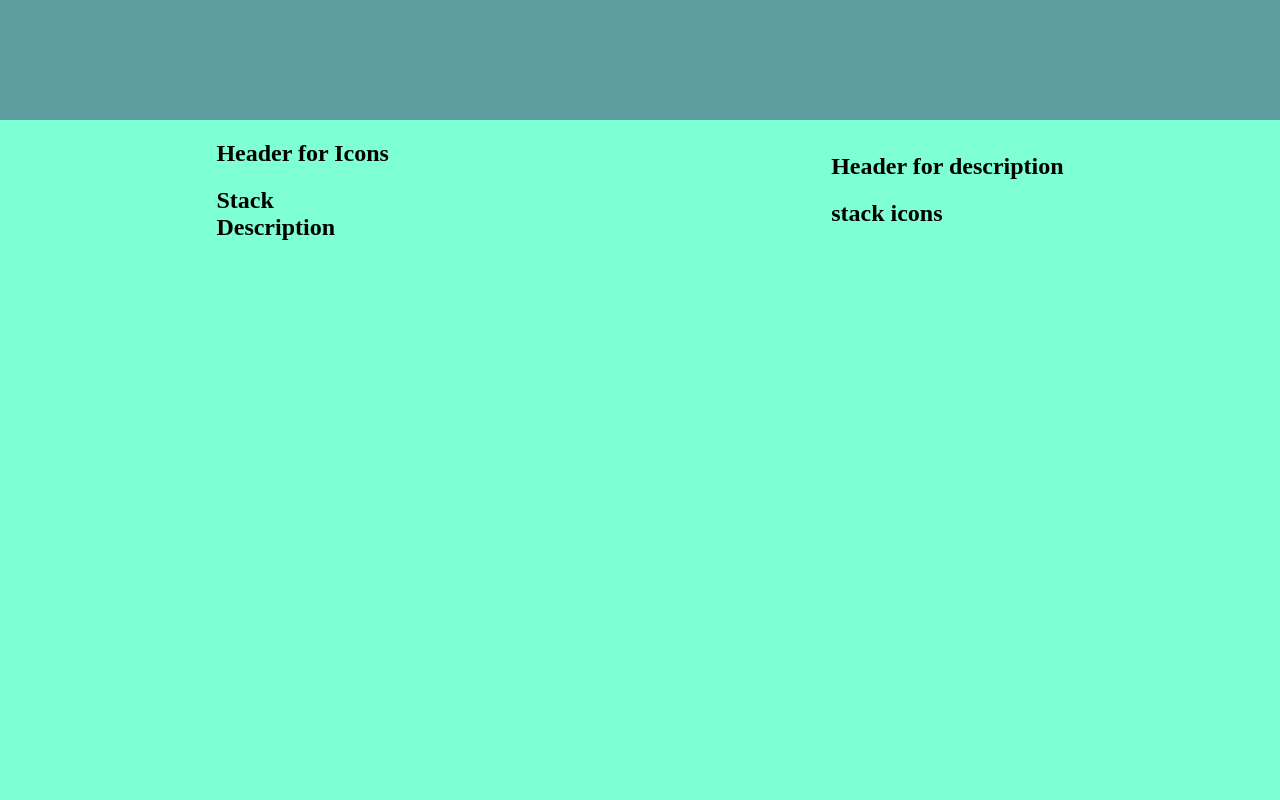
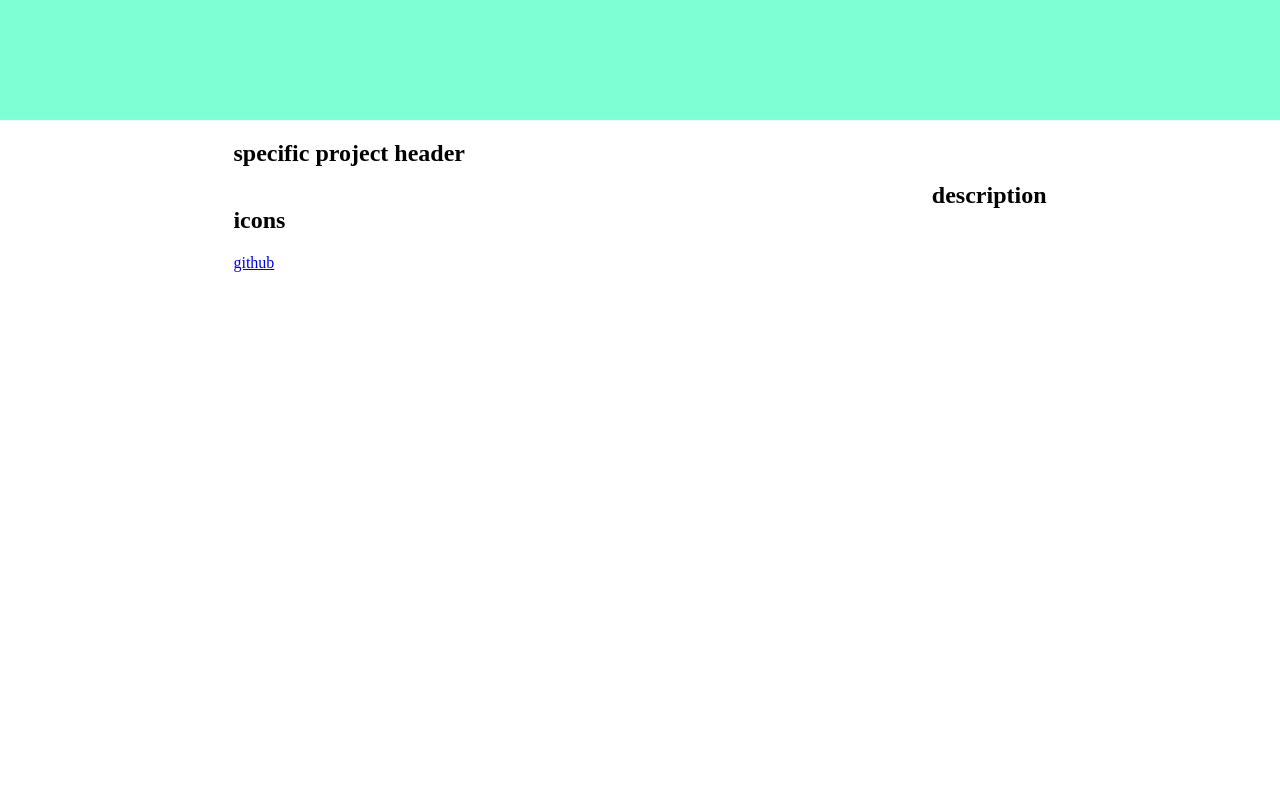
Before and after one commit to FaridManafov/portfolio, a React (Create React App) app in the folder my-app/: page / in a window 1280 px wide. Shown: the part 1480-2280 px from the top of the page. After the commit the page ends 2000 px from the top, so only its background shows below. Built offline with nearby package versions, Linux system fonts and the light colour scheme.

Commit message:
added wrapper on fourth section, added flex properties and commented header for future imnplementation

```diff
--- a/my-app/src/App.css
+++ b/my-app/src/App.css
@@ -10,7 +10,7 @@
 
 .App-header {
   background-color: #282c34;
-  min-height: 100vh;
+  min-height: 50vh;
   display: flex;
   flex-direction: column;
   align-items: center;
@@ -68,12 +68,12 @@ html,body{
   margin-block-start: 2%;
 }
 
-/* ~~~~~~~~~~~~~~~~~~~~~~~~~~~~Second Section~~~~~~~~~~~~~~~~~~~~~~~~~~~~ */
+/* ~~~~~~~~~~~~~~~~~~~~~~~~~ Second Section ~~~~~~~~~~~~~~~~~~~~~~~~~ */
 
 .second-section{
   width: 100%;
   background-color: cadetblue;
-  height: 100vh;
+  height: 50vh;
 }
 
 .second-section-wrapper{
@@ -100,12 +100,12 @@ html,body{
 .about-me-image{
 
 }
-/* ~~~~~~~~~~~~~~~~~~~~~~~~~~~~Third Section~~~~~~~~~~~~~~~~~~~~~~~~~~~~ */
+/* ~~~~~~~~~~~~~~~~~~~~~~~~~ Third Section ~~~~~~~~~~~~~~~~~~~~~~~~~ */
 
 .third-section{
   background-color: aquamarine;
   width: 100%;
-  height: 100vh;
+  height: 50vh;
 }
 
 .third-section-wrapper{
@@ -125,10 +125,21 @@ html,body{
 /* ~~~~~~~~~~~~~~~~~~~~~~~~~~ Section 4 ~~~~~~~~~~~~~~~~~~~~~~~~~~ */
 
 .fourth-section{
+  height: 50vh;
 
 }
 
 .fourth-section-wrapper{
+  display: flex;
+  align-items: center;
+  justify-content: space-around;
+}
+
+
+
+.project-header-image-icon-wrapper{
+  display: flex;
+  flex-direction: column;
 
 }
 
--- a/my-app/src/App.js
+++ b/my-app/src/App.js
@@ -57,15 +57,17 @@ class App extends Component {
 
         <section className="fourth-section">
           <div className="fourth-section-wrapper">
-            <h1 className="project-total-header">Projects</h1>
+            {/* <h1 className="project-total-header">Projects</h1> */}
+
+            <div className="project-header-image-icon-wrapper">
 
               <div className="project-header">
-              <h1>placeholder</h1>
+                <h1>specific project header</h1>
               </div>
 
               <div className="project-icon-stacks">
                 {/* use images of stack icons here */}
-              <h1>placeholder</h1>
+                <h1>icons</h1>
               </div>
 
               <div className="project-links">
@@ -73,8 +75,10 @@ class App extends Component {
                 {/* this will be a link to the github repo */}
               </div>
 
+            </div>
+
             <div className="project-description">
-
+              <h1>description</h1>
             </div>
 
           </div>
```
Lines whose indentation alone changed are shown as unchanged.
